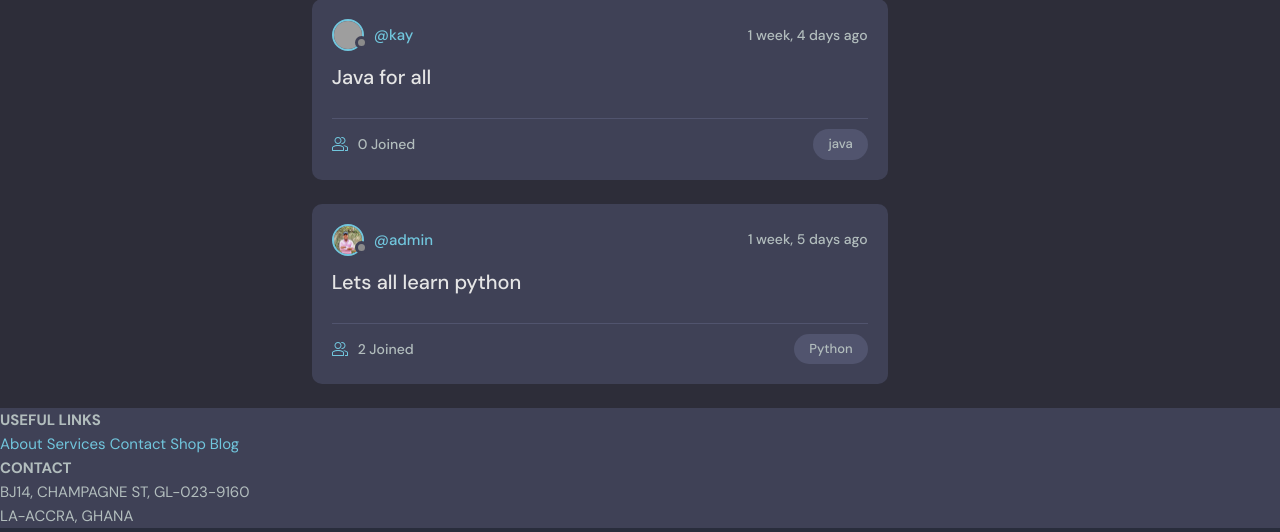
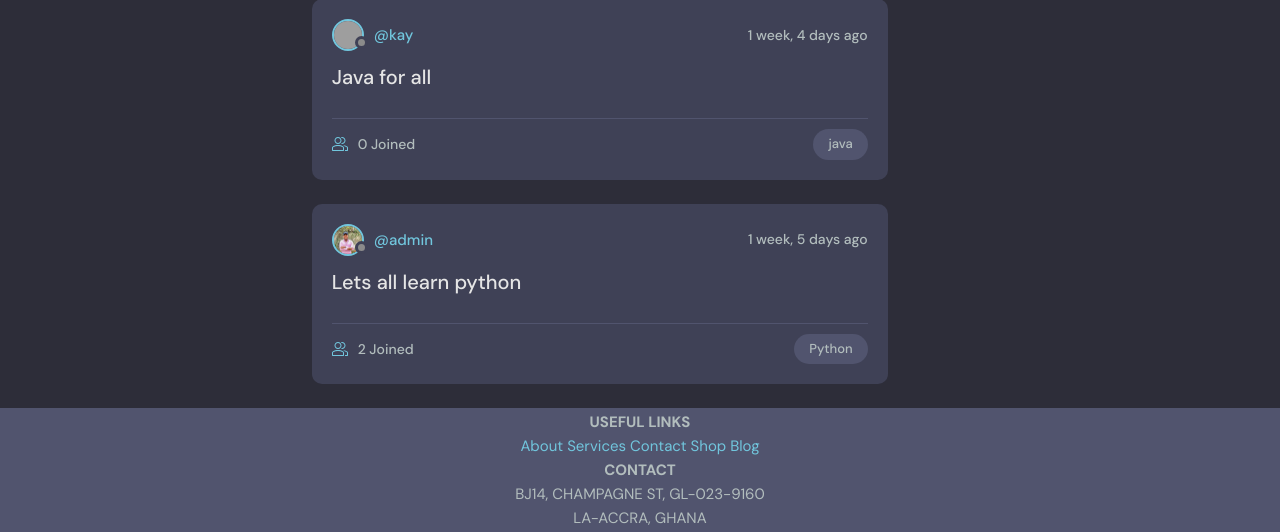
Before and after one commit to Ohtabil/Studymirrror, a Django app: page / in a window 1280 px wide. Shown: the part 1402-1934 px from the top of the page. Run offline with Django 4.2, Linux system fonts and the light colour scheme; data comes from the database, SQL or seed files in the repository; grey boxes are pictures that could not be loaded.

Commit message:
fixed the footer

```diff
--- a/base/templates/base/home.html
+++ b/base/templates/base/home.html
@@ -61,7 +61,8 @@
 
   </div>
 </div>
-  <footer style="background-color: #3f4156">
+  <footer style="background-color:#51546e; text-align: center;
+  padding: 2px;">
           <p> <div class="col-1">
               <h3>USEFUL LINKS</h3>
               <a href="#">About</a>
--- a/static/styles/style.css
+++ b/static/styles/style.css
@@ -388,11 +388,11 @@ a {
 
 /*==============================
 =>  Footer Section
-================================*/
-/*.footer {
+================================
+footer {
   text-align: center;
   padding: 3px;
-  background-color:blue;
+  background-color: #51546e;
   color: white;
 }*/
 
```
